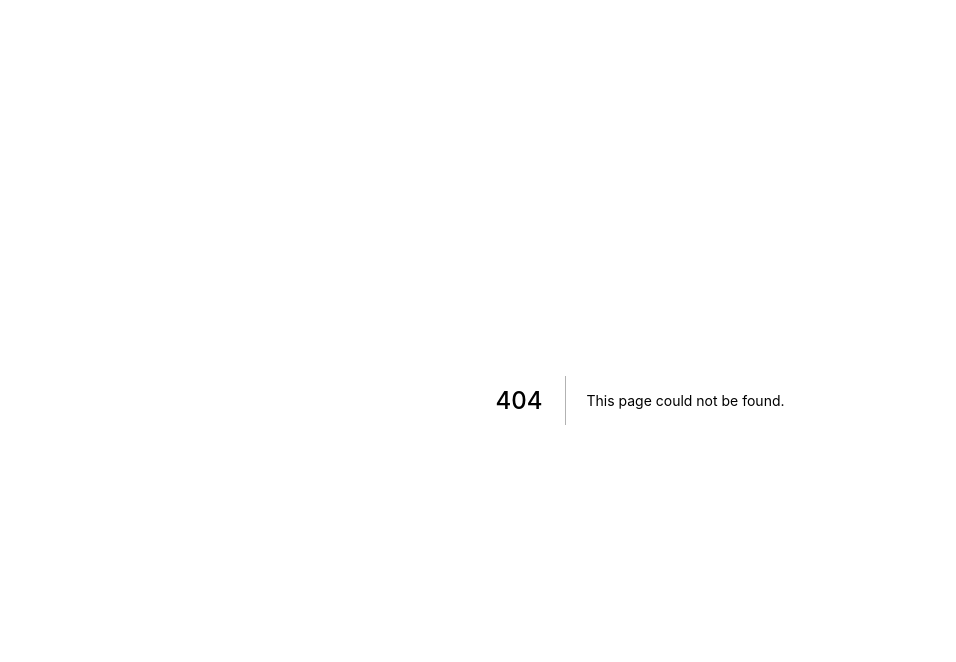
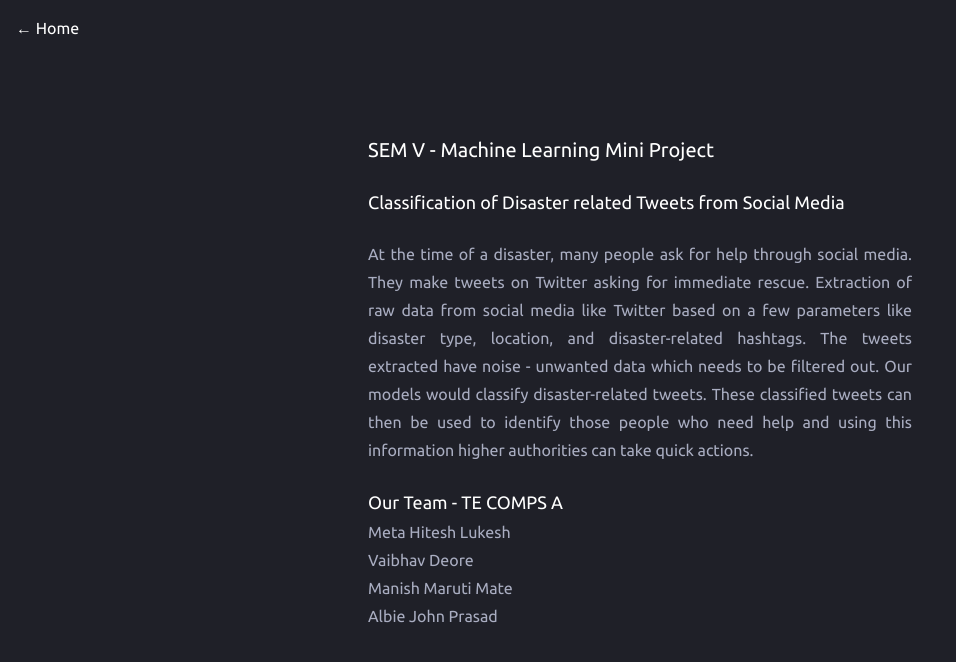
Before and after one commit to hiteshmeta85/ml-mini-project-web, a Next.js app: page /about in a window 1280 px wide. Before the commit this address had no page. Shown: the top 662 px of the page, without its empty margins (0-956 px from the left). Built offline with nearby package versions, Linux system fonts and the light colour scheme.

Commit message:
Add About Page

```diff
--- /dev/null
+++ b/pages/about.tsx
@@ -0,0 +1,30 @@
+import React from 'react';
+import Link from "next/link";
+
+const About = () => {
+  return (
+    <div className={'bg-[#1F2028] text-white min-h-screen'}>
+      <div className={'max-w-screen-2xl mx-auto'}>
+        <div className={'p-4'}>
+          <Link href={'/'} passHref>
+            <a>&#8592; Home</a>
+          </Link>
+        </div>
+        <div className={'max-w-xl mx-auto py-12 lg:py-20 flex flex-col gap-6 px-4'}>
+          <p className={'text-xl'}>SEM V - Machine Learning Mini Project</p>
+          <p className={'text-lg'}>Classification of Disaster related Tweets from Social Media</p>
+          <p className={'leading-7 text-justify text-[#A9ADC1]'}>At the time of a disaster, many people ask for help through social media. They make tweets on Twitter asking for immediate rescue. Extraction of raw data from social media like Twitter based on a few parameters like disaster type, location, and disaster-related hashtags. The tweets extracted have noise -  unwanted data which needs to be filtered out. Our models would classify disaster-related tweets. These classified tweets can then be used to identify those people who need help and using this information higher authorities can take quick actions.</p>
+          <div className={'flex flex-col gap-1 text-[#A9ADC1]'}>
+            <p className={'text-lg text-white'}>Our Team - TE COMPS A</p>
+            <p>Meta Hitesh Lukesh</p>
+            <p>Vaibhav Deore</p>
+            <p>Manish Maruti Mate</p>
+            <p>Albie John Prasad</p>
+          </div>
+        </div>
+      </div>
+    </div>
+  );
+};
+
+export default About;
```
